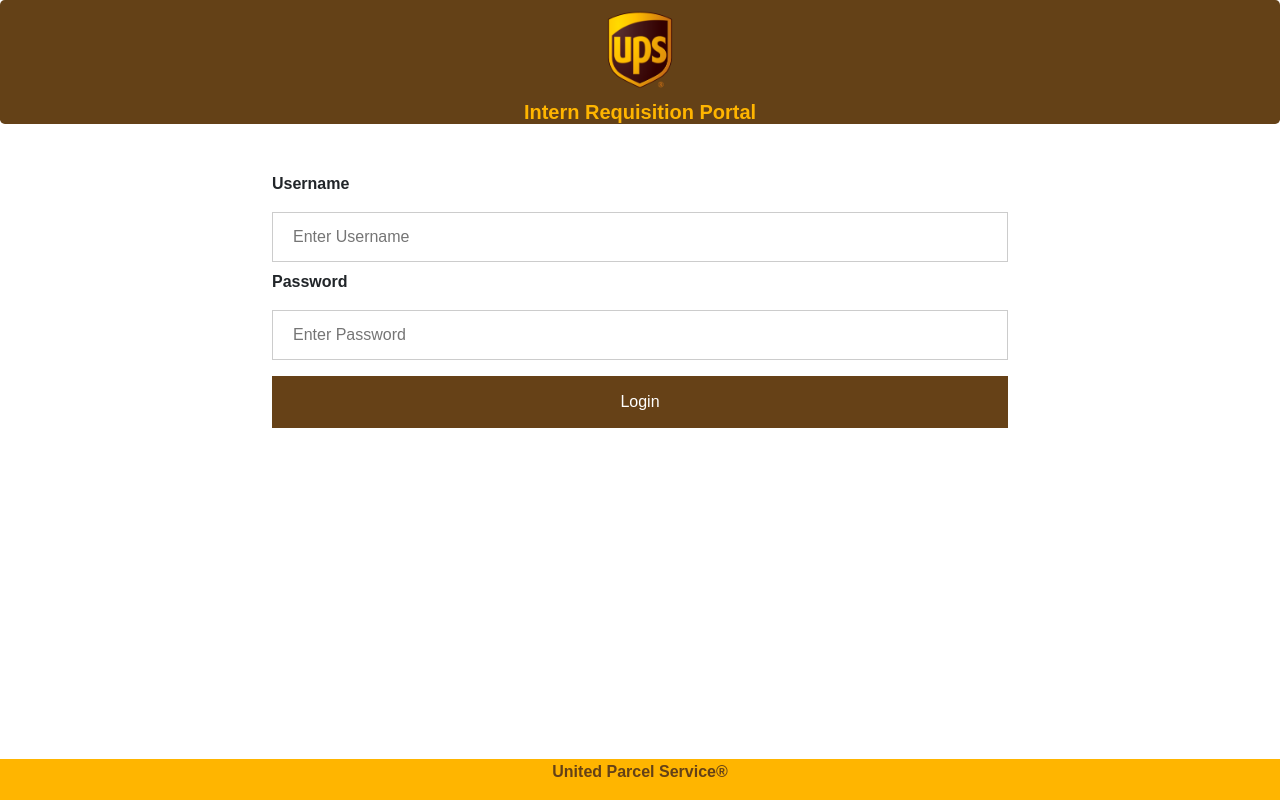
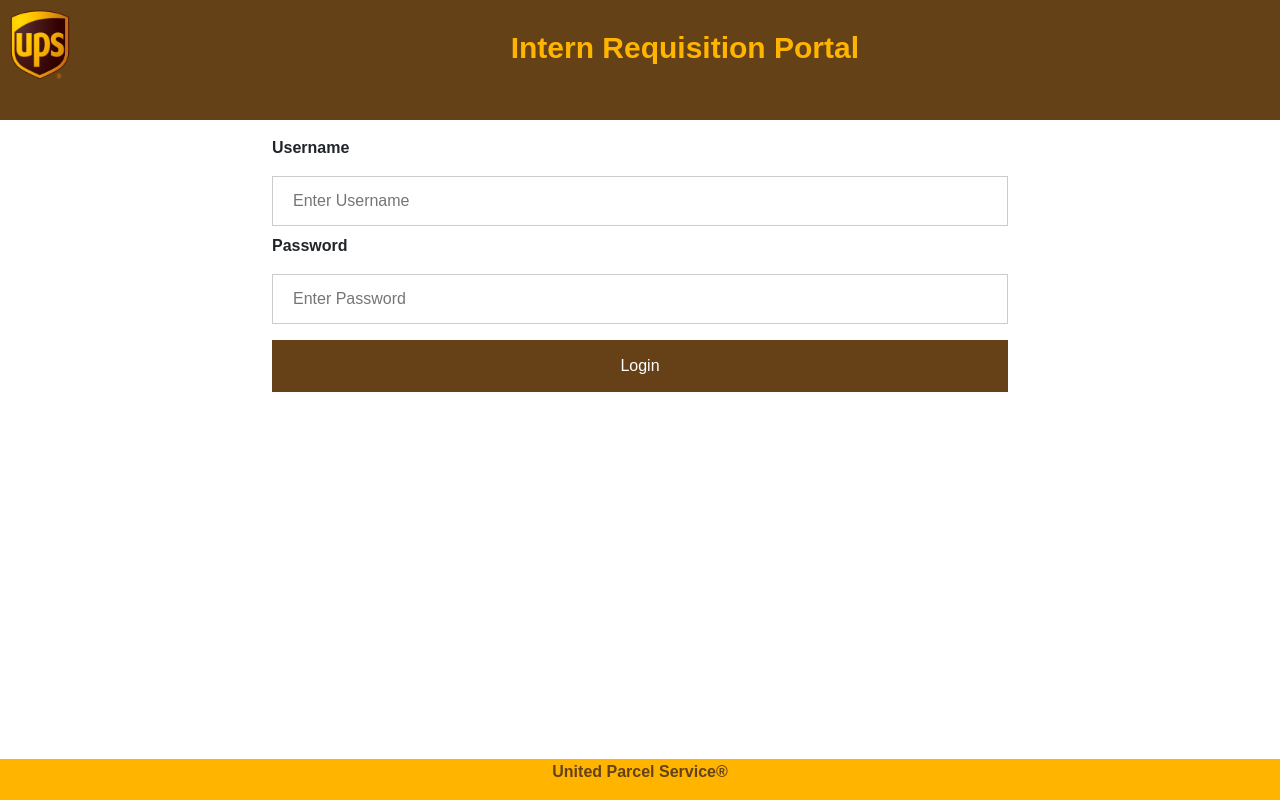
Before and after one commit to rayovims/intern-easy, a React (Create React App) app in the folder client/: page / in a window 1280 px wide. Built offline with nearby package versions, Linux system fonts and the light colour scheme.

Commit message:
Fixing header

```diff
--- a/client/src/components/header/Header.js
+++ b/client/src/components/header/Header.js
@@ -11,9 +11,10 @@
         return (
             //<div className="row">
           // <div className="container-fluid">
-            <div className="jumbotron text-center">
-                    <img className ="upsLogo" src={Logo} alt="Logo" height="100vh"/>
-                    <h5 className = "h5fix"> <b>Intern Requisition Portal</b> </h5>
+            <div className ="header">
+              <header><center><img className ="upsLogo" src={Logo} alt="Logo" height="100vh"/>
+              <h5 className = "h5fix"> <b>Intern Requisition Portal</b> </h5></center> </header>
+
                 </div>
             //</div>
 //            </div>
--- a/client/src/components/header/header.css
+++ b/client/src/components/header/header.css
@@ -1,7 +1,9 @@
 .header {
-    height: 12vh;
+    height: 15vh;
     width: 100%;
-    background-color: #333333;
+    color: #FFB500;
+    background-color: #644117;
+    font-size:10vw;
 }
 .jumbotron{
   margin-top: 0px;
@@ -11,6 +13,19 @@
 padding-bottom: 0;
 }
 
+.upsLogo {
+  //display: inline-block;
+  float: left;
+  height: 100px;
+  width: auto;
+  padding-bottom: 10px;
+  padding-right: 10px;
+}
+.h5fix
+{
+  padding: 30px 0;
+  font-size: 30px;
+}
 @media only screen and (max-width: 600px) {
   .jumbotron{
   padding-top: 1;
@@ -23,7 +38,7 @@
   .upsLogo {
     //display: inline-block;
     float: left;
-    height: 45px;
+    height: 100px;
     width: auto;
     padding-bottom: 10px;
     padding-right: 10px;
```
